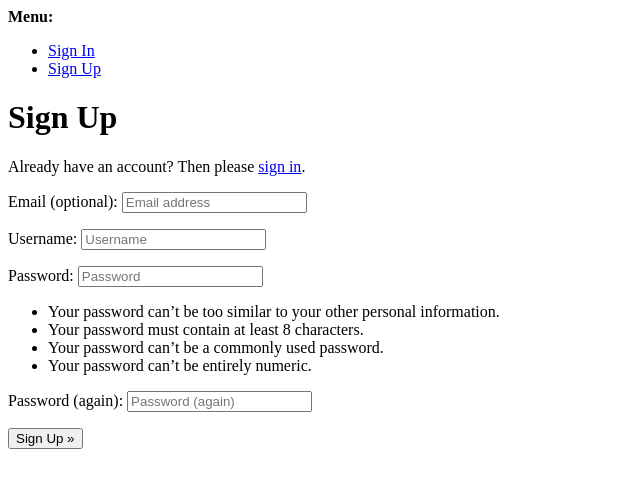
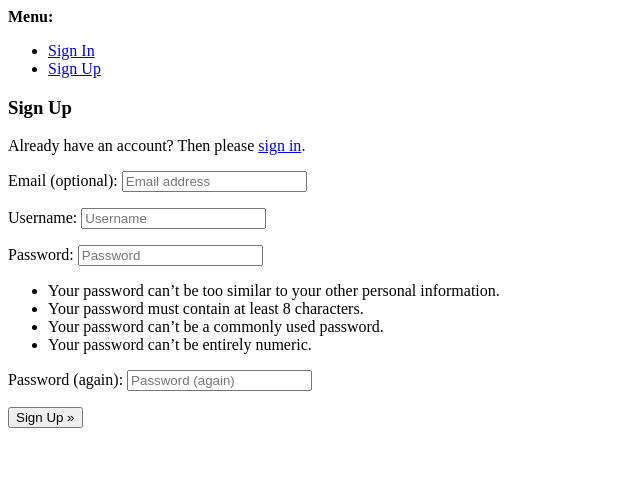
Before and after one commit to Diane-4P/family-favourites, a Django app: page /accounts/signup/ in a window 1280 px wide. Shown: the top 488 px of the page, without its empty margins (0-640 px from the left). Run offline with Django 4.2, Linux system fonts and the light colour scheme.

Commit message:
Make changes to the signup.html

```diff
--- a/templates/account/signup.html
+++ b/templates/account/signup.html
@@ -5,7 +5,12 @@
 {% block head_title %}{% trans "Signup" %}{% endblock head_title %}
 
 {% block content %}
-<h1>{% trans "Sign Up" %}</h1>
+
+<div class="container-fluid">
+  <div class="signup-container">
+    <div class="row">
+      <div class="col-md-8 mt-3 offset-md-2">
+        <h3>{% trans "Sign Up" %}</h3>
 
         <p>{% blocktrans %}Already have an account? Then please <a href="{{ login_url }}">sign in</a>.{% endblocktrans %}</p>
 
@@ -17,5 +22,9 @@
           {% endif %}
           <button type="submit">{% trans "Sign Up" %} &raquo;</button>
         </form>
+      </div>
+    </div>
+  </div>
+</div>
 
 {% endblock content %}
```
Lines whose indentation alone changed are shown as unchanged.
